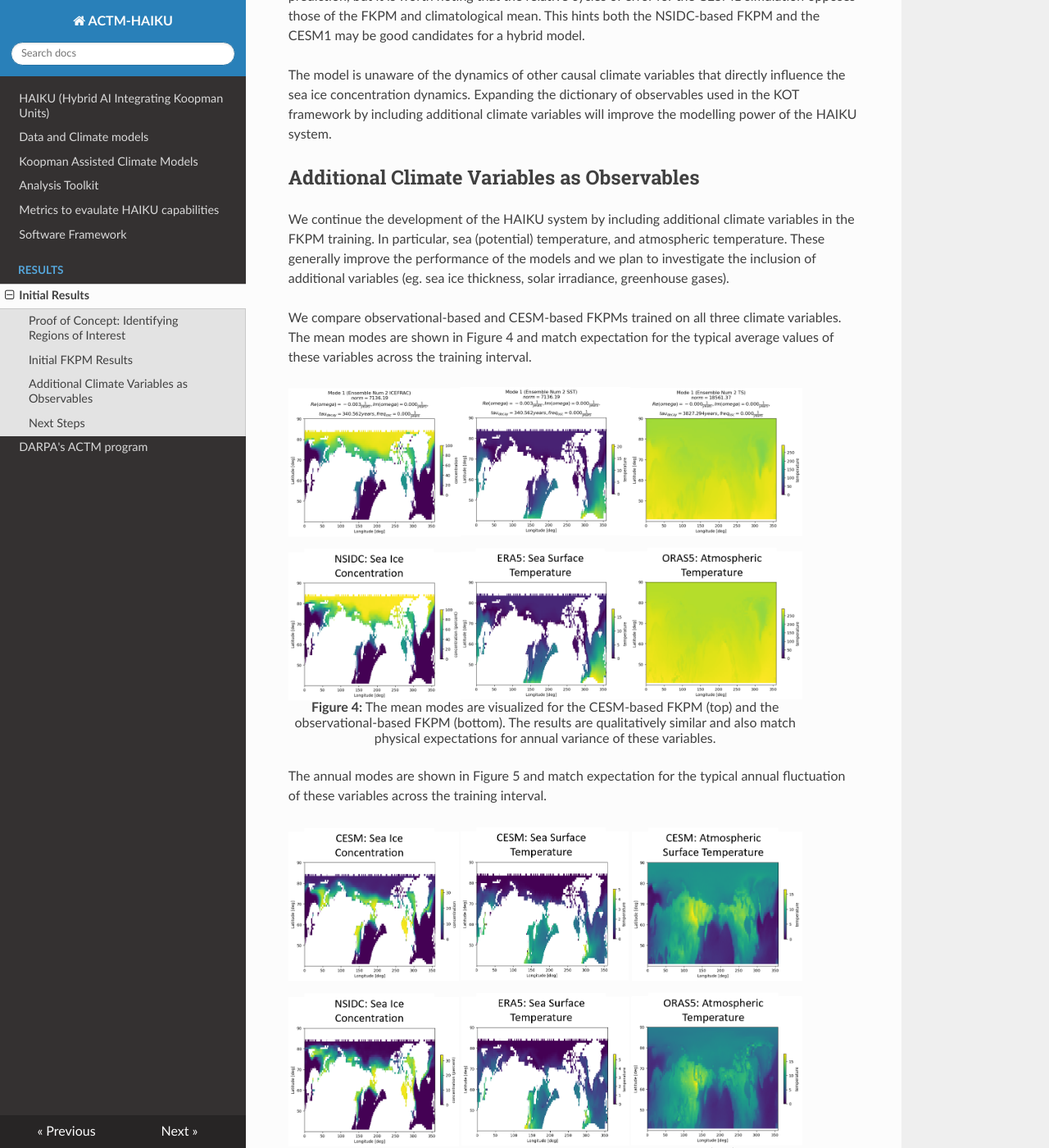
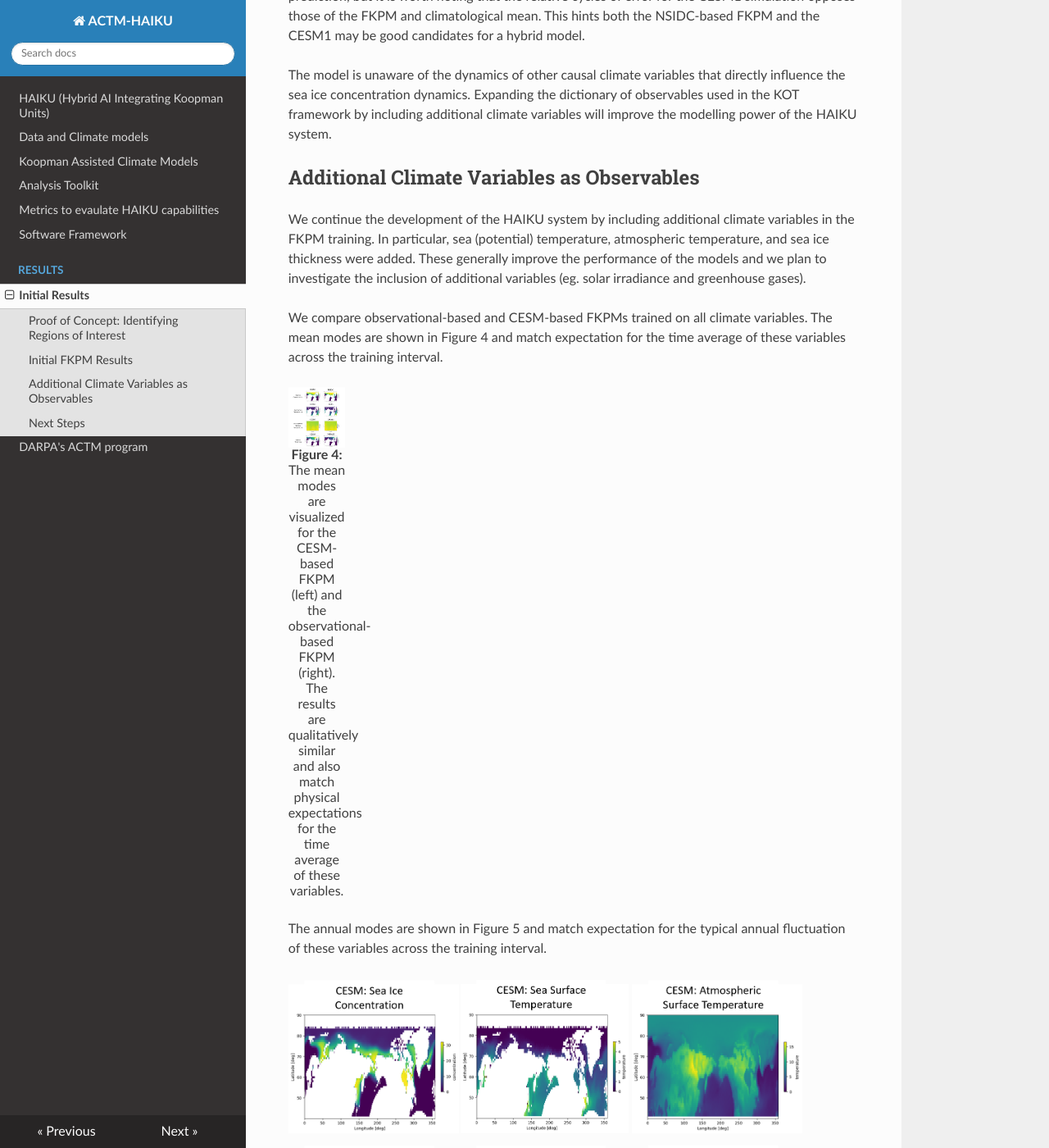
Before and after one commit to BAE-Systems-HAIKU/HAIKU, an MkDocs documentation site: the page built from docs/Results/initial_motivation_results.md, in a window 1280 px wide and 1400 px high, scrolled down 2039 px. Shown: the whole window at 82% size. Built offline with MkDocs 1.6.1, drawn with Linux system fonts in a browser that asks for light colours; nearby versions of some CDN libraries; some of the changed text lies outside the part shown.

Commit message:
test image

```diff
--- a/docs/Results/initial_motivation_results.md
+++ b/docs/Results/initial_motivation_results.md
@@ -21,7 +21,7 @@
 We see that the extent of the mean and annual modes is qualitatively similar between  observational-based and CESM-based FKPMs. Additionally, the regions of high annual variance are highlighted as expected in the annual modes, while the regions of highest sea-ice concentration are highlighted in the mean modes. Next, we move to a more quantitative analysis looking at the accuracy of predictions generated by a FKPM trained from observational data.
 
 <figure>
-<img src="../../figs/results/Sea_ice_only_forecasting2.png" alt="FKPM sea ice only monthly accuracy" style="width:90%">
+<img src="../../figs/results/Sea_ice_only_forecasting.png" alt="FKPM sea ice only monthly accuracy" style="width:90%">
 <figcaption align = "center" style="width:90%"><b>Figure 3:</b> A FKPM was trained on monthly NSIDC (sea ice concentration only) data from 1997-2000. The Koopman model was then run forward to forecast monthly predictions from 2001-2004. The pointwise RMSE of the FKPM (blue), CESM1 (orange), and climatological mean (green) were then computed from the observed monthly NSIDC data. </figcaption>
 </figure>
 
@@ -31,20 +31,20 @@
 
 ## Additional Climate Variables as Observables
 
-We continue the development of the HAIKU system by including additional climate variables in the FKPM training. In particular, sea (potential) temperature, and atmospheric temperature. These generally improve the performance of the models and we plan to investigate the inclusion of additional variables (eg. sea ice thickness, solar irradiance, greenhouse gases).
+We continue the development of the HAIKU system by including additional climate variables in the FKPM training. In particular, sea (potential) temperature, atmospheric temperature, and sea ice thickness were added. These generally improve the performance of the models and we plan to investigate the inclusion of additional variables (eg. solar irradiance and greenhouse gases).
 
-We compare observational-based and CESM-based FKPMs trained on all three climate variables. The mean modes are shown in Figure 4 and match expectation for the typical average values of these variables across the training interval.
+We compare observational-based and CESM-based FKPMs trained on all climate variables. The mean modes are shown in Figure 4 and match expectation for the time average of these variables across the training interval.
 
 <figure>
-<img src="../../figs/results/CESM_NSIDC_compare_multiple_variables_mean_mode.png" alt="CESM" style="width:90%">
-<figcaption align = "center" style="width:90%"><b>Figure 4:</b> The mean modes are visualized for the CESM-based FKPM (top) and the observational-based FKPM (bottom). The results are qualitatively similar and also match physical expectations for annual variance of these variables.  </figcaption>
+<img src="../../figs/results/CESM_NSIDC_compare_multiple_variables_mean_mode2.png" alt="CESM" style="width:10%">
+<figcaption align = "center" style="width:10%"><b>Figure 4:</b> The mean modes are visualized for the CESM-based FKPM (left) and the observational-based FKPM (right). The results are qualitatively similar and also match physical expectations for the time average of these variables.  </figcaption>
 </figure>
 
 The annual modes are shown in Figure 5 and match expectation for the typical annual fluctuation of these variables across the training interval.
 
 <figure>
 <img src="../../figs/results/CESM_NSIDC_compare_multiple_variables_annual_mode.png" alt="CESM" style="width:90%">
-<figcaption align = "center" style="width:90%"><b>Figure 5:</b> The annual modes are visualized for the CESM-based FKPM (top) and the observational-based FKPM (bottom). The results are qualitatively similar and also match physical expectations for annual variance of these variables.  </figcaption>
+<figcaption align = "center" style="width:90%"><b>Figure 5:</b> The annual modes are visualized for the CESM-based FKPM (left) and the observational-based FKPM (right). The results are qualitatively similar and also match physical expectations for annual variance of these variables.  </figcaption>
 </figure>
 
 We have preliminary evidence that shows an improvement in modelling the sea ice concentration dynamics with the inclusion of these additional climate variables. We are interested in assessing the quality of the predictions generated from models with additional variables. The Root Mean Squared Error (RMSE) is computed between the monthly predictions of various models and the NSIDC monthly sea ice concentration data in Figure 6.
```
